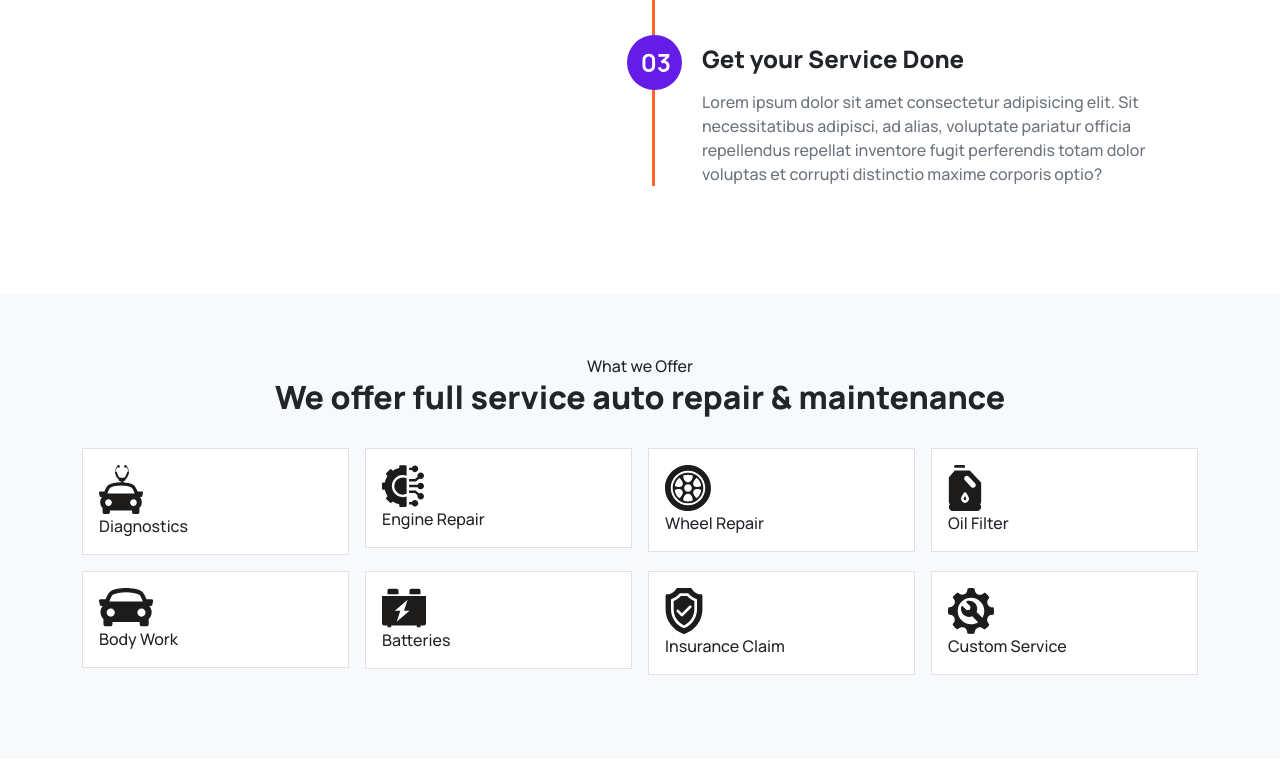
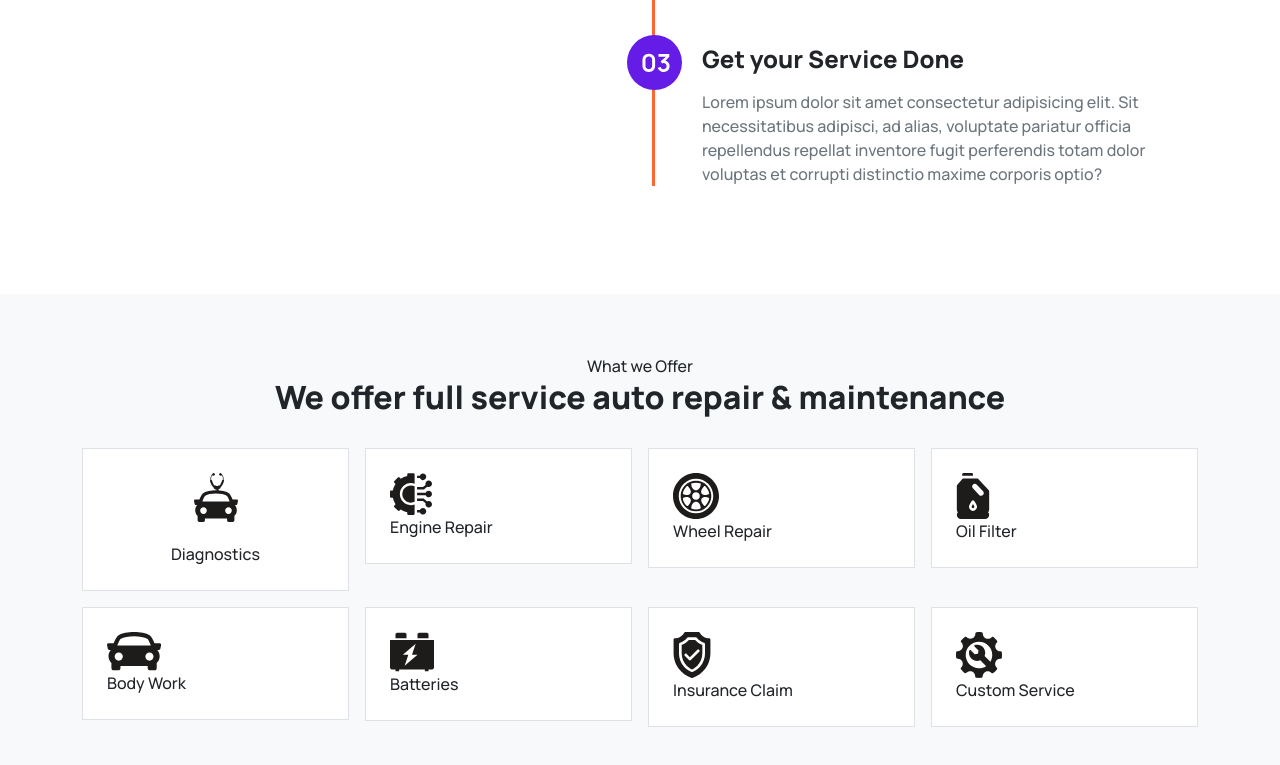
Before and after one commit to bushido2014/projects, a plain HTML site: page docs/expert-service/index.html in a window 1280 px wide. Shown: the part 1876-2641 px from the top of the page. Drawn offline with nearby package versions, Linux system fonts and the light colour scheme.

Commit message:
change offer

```diff
--- a/docs/expert-service/css/main.css
+++ b/docs/expert-service/css/main.css
@@ -236,3 +236,16 @@ border-radius: 59px;
   left: -65px;
   top: -15px;
 }
+.offer-link {
+  display: block;
+  text-align: center;
+  transition: all .25s ease;
+}
+.offer-link div{
+  padding-top: 20px;
+}
+
+.offer-link:hover {
+  background-color: #FF6433;
+  color: #fff;
+}
--- a/docs/expert-service/index.html
+++ b/docs/expert-service/index.html
@@ -244,49 +244,49 @@
     <div class="offer-grid py-4">
       <div class="row row-cols-1 row-cols-lg-4 g-1 g-lg-3">
         <div class="col">
-          <div class="p-3 border bg-white">
+          <a href="services.html" class="p-4 border bg-white offer-link">
             <img src="img/offer/offer1.svg">
             <div>Diagnostics</div>
-          </div>
+          </a>
         </div>
         <div class="col">
-          <div class="p-3 border bg-white">
+          <div class="p-4 border bg-white">
             <img src="img/offer/offer2.svg">
             <div>Engine Repair</div>
           </div>
         </div>
         <div class="col">
-          <div class="p-3 border bg-white">
+          <div class="p-4 border bg-white">
             <img src="img/offer/offer3.svg">
             <div>Wheel Repair</div>
           </div>
         </div>
         <div class="col">
-          <div class="p-3 border bg-white">
+          <div class="p-4 border bg-white">
             <img src="img/offer/offer4.svg">
             <div>Oil Filter</div>
           </div>
         </div>
         <div class="col">
-          <div class="p-3 border bg-white">
+          <div class="p-4 border bg-white">
             <img src="img/offer/offer5.svg">
             <div>Body Work</div>
           </div>
         </div>
         <div class="col">
-          <div class="p-3 border bg-white">
+          <div class="p-4 border bg-white">
             <img src="img/offer/offer6.svg">
             <div>Batteries</div>
           </div>
         </div>
         <div class="col">
-          <div class="p-3 border bg-white">
+          <div class="p-4 border bg-white">
             <img src="img/offer/offer7.svg">
             <div>Insurance Claim</div>
           </div>
         </div>
         <div class="col">
-          <div class="p-3 border bg-white">
+          <div class="p-4 border bg-white">
             <img src="img/offer/offer8.svg">
             <div>Custom Service</div>
           </div>
```
